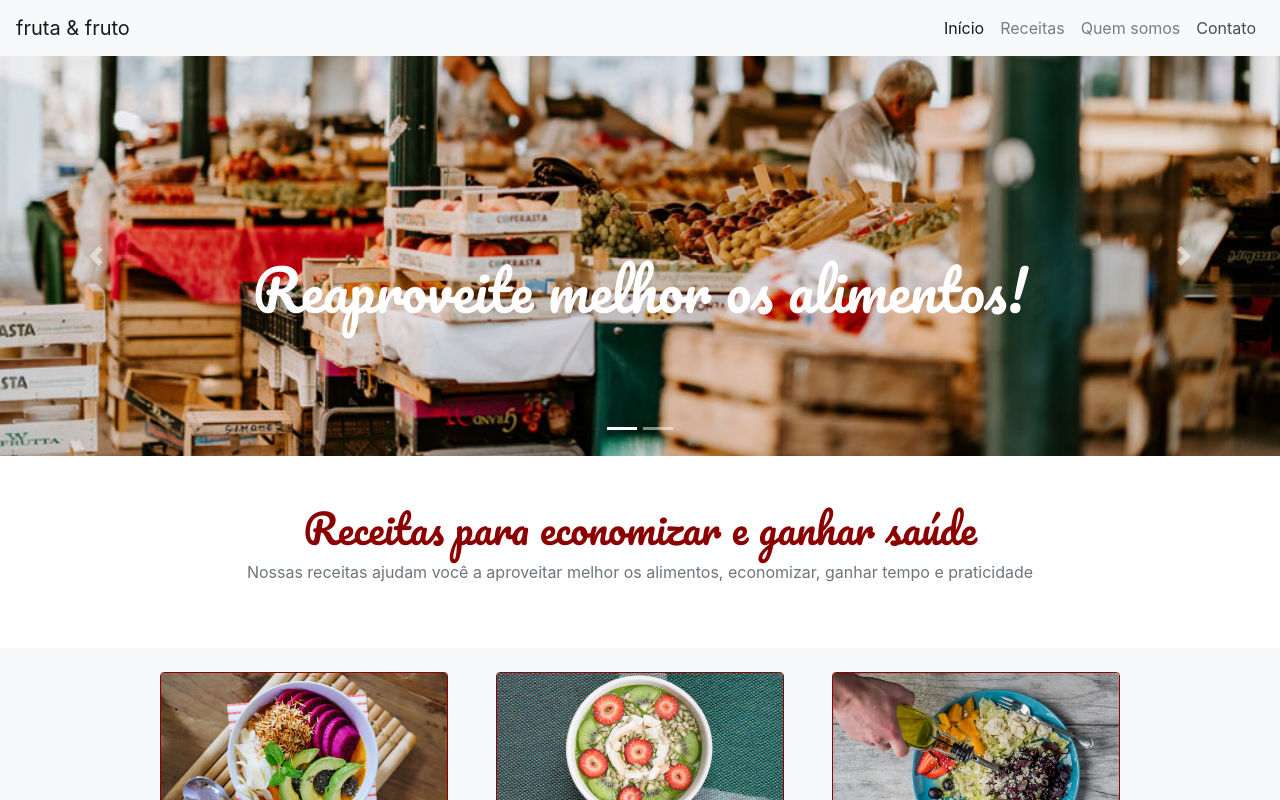
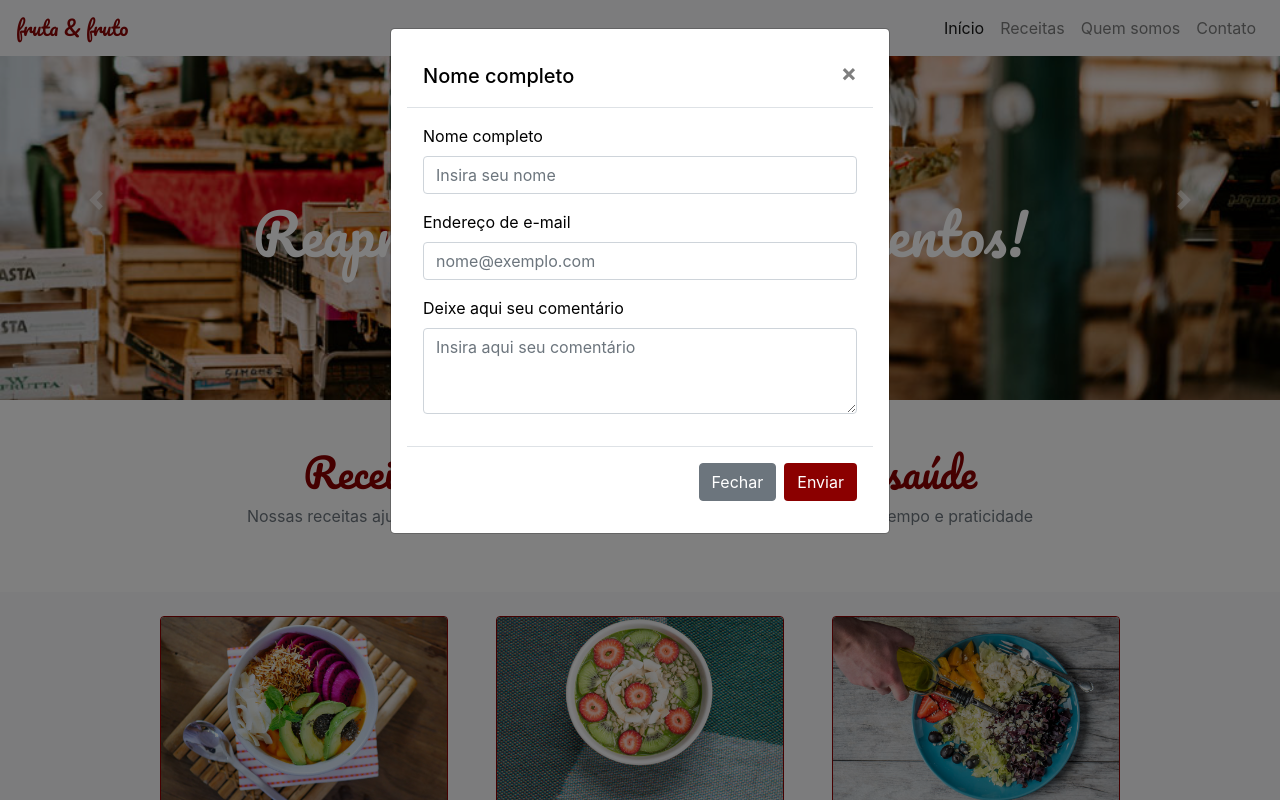
Before and after one commit to CleytonPinheiro/intro-bootstrap4, a plain HTML site: page index.html in a window 1280 px wide. Both pictures are taken after a click on the link "Contato". Shown: the top 800 px of the page. Drawn offline with nearby package versions, Linux system fonts and the light colour scheme.

Commit message:
Incrementado o modal fale conosco, alinhando textoz, flex. margem e padding e decoração de texto.

```diff
--- a/index.html
+++ b/index.html
@@ -11,8 +11,8 @@
     <body>
 
     <header>
-    <nav class="navbar navbar-expand-lg navbar-light bg-light ">
-      <a class="navbar-brand" href="#">fruta & fruto</a>
+    <nav class="navbar navbar-expand-lg navbar-light bg-light fixed-top">
+      <a class="navbar-brand fonte-titulo cor-especial" id="cor-titulo" href="#">fruta & fruto</a>
       <button class="navbar-toggler" type="button" data-toggle="collapse" data-target="#navbarNavAltMarkup" aria-controls="navbarNavAltMarkup" aria-expanded="false" aria-label="Toggle navigation">
         <span class="navbar-toggler-icon"></span>
       </button>
@@ -21,7 +21,7 @@
             <li><a class="nav-item nav-link active" href="#">Início <span class="sr-only">(current)</span></a></li>
             <li><a class="nav-item nav-link" href="#">Receitas</a></li>
             <li><a class="nav-item nav-link" href="#">Quem somos</a></li>
-            <li><a class="nav-item nav-link" href="#">Contato</a></li>
+            <li><a class="nav-item nav-link" data-toggle="modal" data-target="#modal-contato" href="#">Contato</a></li>
         </ul>
       </div>
     </nav>
@@ -124,7 +124,44 @@
             </section>
     </main>
 
-      <p>contato:<a href="mailto:email@frutafruto.com.br">email@frutafruto.com.br</a></p>
+    <footer class="bg-secondary p-3">
+        <p class="text-light m-0 text-center">contato:<a class="text-light" href="mailto:email@frutafruto.com.br">email@frutafruto.com.br</a></p>
+    </footer>
+
+    <!-- Modal -->
+    <div class="modal fade" id="modal-contato" tabindex="-1" role="dialog" aria-labelledby="exampleModalLabel" aria-hidden="true">
+        <div class="modal-dialog" role="document">
+            <dialog class="modal-content">
+                <header class="modal-header">
+                    <h5 class="modal-title" id="exampleModalLabel">Nome completo</h5>
+                    <button type="button" class="close" data-dismiss="modal" aria-label="Close">
+                        <span aria-hidden="true">&times;</span>
+                    </button>
+                </header>
+                <main class="modal-body">
+                    <form>
+                        <div class="form-group">
+                            <label for="formGroupExampleInput">Nome completo</label>
+                            <input type="text" class="form-control" id="formGroupExampleInput" placeholder="Insira seu nome">
+                        </div>
+                        <div class="form-group">
+                            <label for="exampleFormControlInput1">Endereço de e-mail </label>
+                            <input type="email" class="form-control" id="exampleFormControlInput1" placeholder="nome@exemplo.com">
+                        </div>
+                        <div class="form-group">
+                            <label for="exampleFormControlTextarea1">Deixe aqui seu comentário</label>
+                            <textarea class="form-control" placeholder="Insira aqui seu comentário" id="exampleFormControlTextarea1" rows="3"></textarea>
+                        </div>
+                    </form>
+                </main>
+                <footer class="modal-footer">
+                    <button type="button" class="btn btn-secondary" data-dismiss="modal">Fechar</button>
+                    <button type="button" class="btn botao-cor-especial">Enviar</button>
+                </footer>
+            </dialog>
+        </div>
+    </div>
+
       <script src="https://code.jquery.com/jquery-3.3.1.slim.min.js" integrity="sha384-q8i/X+965DzO0rT7abK41JStQIAqVgRVzpbzo5smXKp4YfRvH+8abtTE1Pi6jizo" crossorigin="anonymous"></script>
       <script src="https://cdnjs.cloudflare.com/ajax/libs/popper.js/1.14.7/umd/popper.min.js" integrity="sha384-UO2eT0CpHqdSJQ6hJty5KVphtPhzWj9WO1clHTMGa3JDZwrnQq4sF86dIHNDz0W1" crossorigin="anonymous"></script>
       <script src="https://stackpath.bootstrapcdn.com/bootstrap/4.3.1/js/bootstrap.min.js" integrity="sha384-JjSmVgyd0p3pXB1rRibZUAYoIIy6OrQ6VrjIEaFf/nJGzIxFDsf4x0xIM+B07jRM" crossorigin="anonymous"></script>
--- a/src/style.css
+++ b/src/style.css
@@ -19,9 +19,11 @@
  .borda-cor-especial{
      border-color:darkred;
  }
-
  .card-posicao-imagem{
      object-fit:cover;
      object-position: 0 80%;
      height: 200px;
  }
+ #cor-titulo{
+     color: #8D0606;
+ }
```
